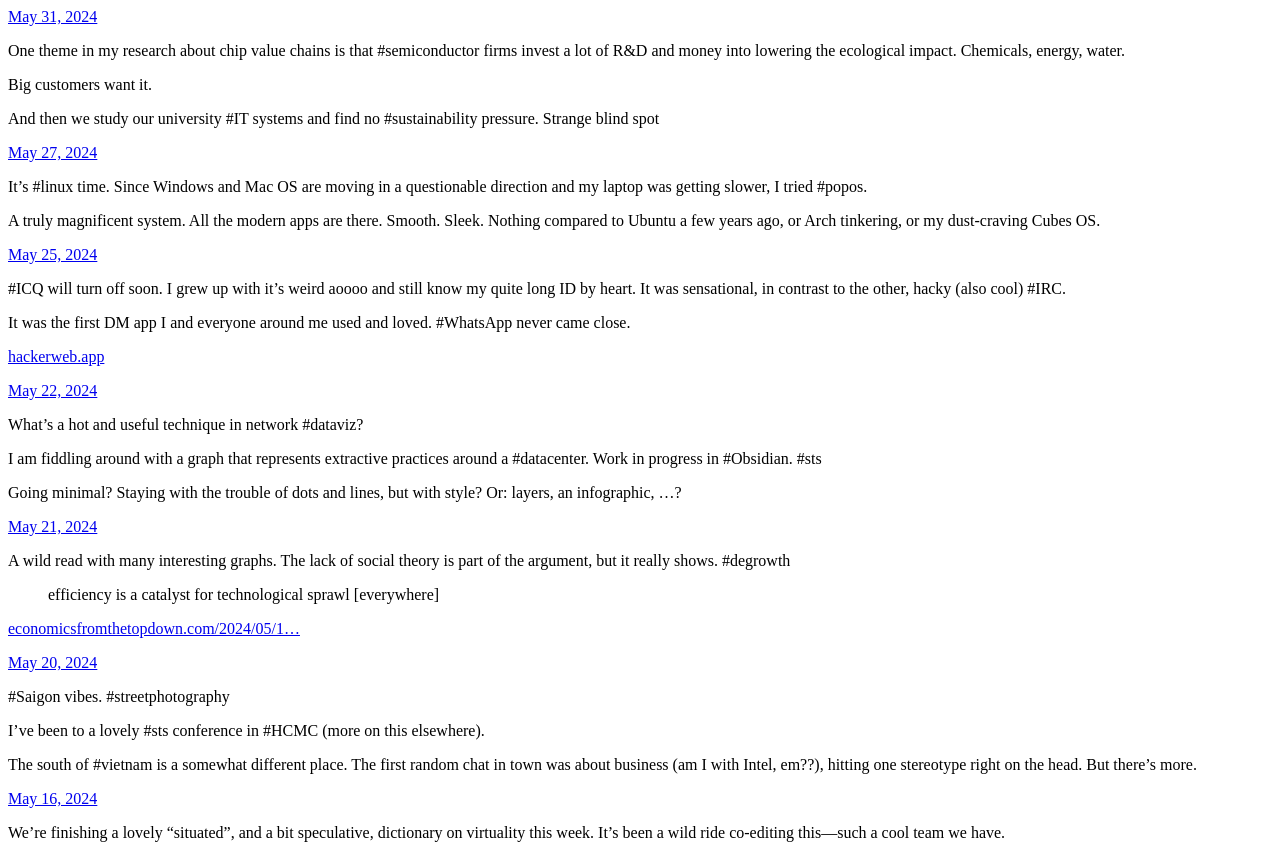
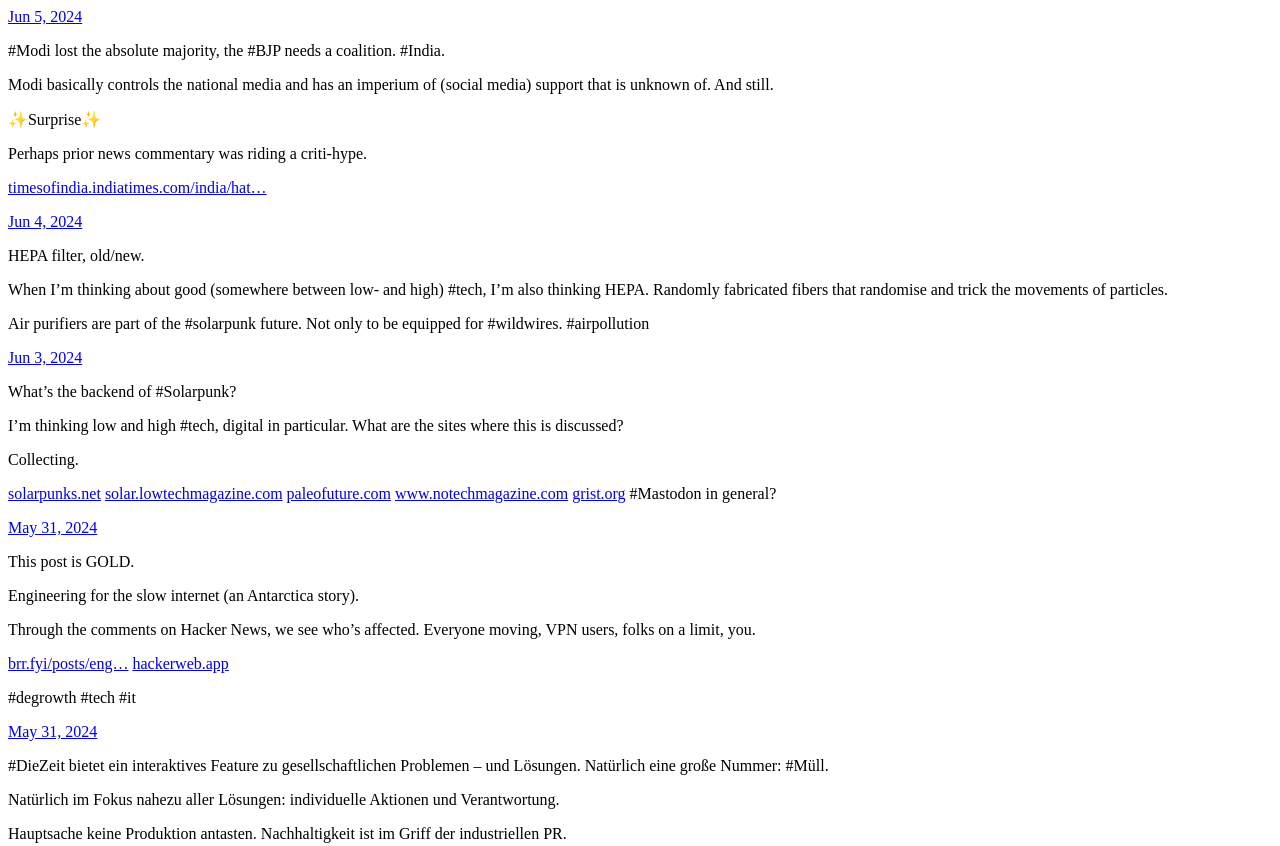
Before and after one commit to LaserStefan/stefanlaser.net-micro.blog, a plain HTML site: page index.html in a window 1280 px wide. Shown: the top 846 px of the page. Drawn offline with Linux system fonts and the light colour scheme.

Commit message:
Archiving from Micro.blog.

```diff
--- a/index.html
+++ b/index.html
@@ -21,6 +21,84 @@
 <div class="h-feed">
 
 
+
+	  <div class="h-entry">
+
+
+		<a href="https://stefanlaser.net/2024/06/05/modi-lost-the.html" class="u-url"><time class="dt-published" datetime="2024-06-05 15:49:10 &#43;0700">Jun 5, 2024</time></a>
+
+		<div class="e-content">
+			 <p>#Modi lost the absolute majority, the #BJP needs a coalition. #India.</p>
+<p>Modi basically controls the national media and has an imperium of (social media) support that is unknown of. And still.</p>
+<p>✨Surprise✨</p>
+<p>Perhaps prior news commentary was riding a criti-hype.</p>
+<p><a href="https://timesofindia.indiatimes.com/india/hat-tricky-nda-272-paar-india-raises-bar/articleshow/110713868.cms">timesofindia.indiatimes.com/india/hat&hellip;</a></p>
+
+		</div>
+	  </div>
+
+	  <div class="h-entry">
+
+
+		<a href="https://stefanlaser.net/2024/06/04/hepa-filter-oldnew.html" class="u-url"><time class="dt-published" datetime="2024-06-04 15:45:58 &#43;0700">Jun 4, 2024</time></a>
+
+		<div class="e-content">
+			 <p>HEPA filter, old/new.</p>
+<p>When I&rsquo;m thinking about good (somewhere between low- and high) #tech, I&rsquo;m also thinking HEPA. Randomly fabricated fibers that randomise and trick the movements of particles.</p>
+<p>Air purifiers are part of the #solarpunk future. Not only to be equipped for #wildwires. #airpollution</p>
+<!-- raw HTML omitted -->
+
+		</div>
+	  </div>
+
+	  <div class="h-entry">
+
+
+		<a href="https://stefanlaser.net/2024/06/03/whats-the-backend.html" class="u-url"><time class="dt-published" datetime="2024-06-03 15:23:15 &#43;0700">Jun 3, 2024</time></a>
+
+		<div class="e-content">
+			 <p>What&rsquo;s the backend of #Solarpunk?</p>
+<p>I&rsquo;m thinking low and high #tech, digital in particular. What are the sites where this is discussed?</p>
+<p>Collecting.</p>
+<p><a href="https://solarpunks.net">solarpunks.net</a>
+<a href="https://solar.lowtechmagazine.com/">solar.lowtechmagazine.com</a>
+<a href="https://paleofuture.com/">paleofuture.com</a>
+<a href="https://www.notechmagazine.com/">www.notechmagazine.com</a>
+<a href="https://grist.org">grist.org</a>
+#Mastodon in general?</p>
+
+		</div>
+	  </div>
+
+	  <div class="h-entry">
+
+
+		<a href="https://stefanlaser.net/2024/05/31/this-post-is.html" class="u-url"><time class="dt-published" datetime="2024-05-31 21:26:32 &#43;0700">May 31, 2024</time></a>
+
+		<div class="e-content">
+			 <p>This post is GOLD.</p>
+<p>Engineering for the slow internet (an Antarctica story).</p>
+<p>Through the comments on Hacker News, we see who&rsquo;s affected. Everyone moving, VPN users, folks on a limit, you.</p>
+<p><a href="https://brr.fyi/posts/engineering-for-slow-internet">brr.fyi/posts/eng&hellip;</a>
+<a href="https://hackerweb.app/#/item/40531100">hackerweb.app</a></p>
+<p>#degrowth #tech #it</p>
+
+		</div>
+	  </div>
+
+	  <div class="h-entry">
+
+
+		<a href="https://stefanlaser.net/2024/05/31/diezeit-bietet-ein.html" class="u-url"><time class="dt-published" datetime="2024-05-31 20:00:44 &#43;0700">May 31, 2024</time></a>
+
+		<div class="e-content">
+			 <p>#DieZeit bietet ein interaktives Feature zu gesellschaftlichen Problemen – und Lösungen. Natürlich eine große Nummer: #Müll.</p>
+<p>Natürlich im Fokus nahezu aller Lösungen: individuelle Aktionen und Verantwortung.</p>
+<p>Hauptsache keine Produktion antasten. Nachhaltigkeit ist im Griff der industriellen PR.</p>
+<!-- raw HTML omitted -->
+
+		</div>
+	  </div>
 
 	  <div class="h-entry">
 
```
